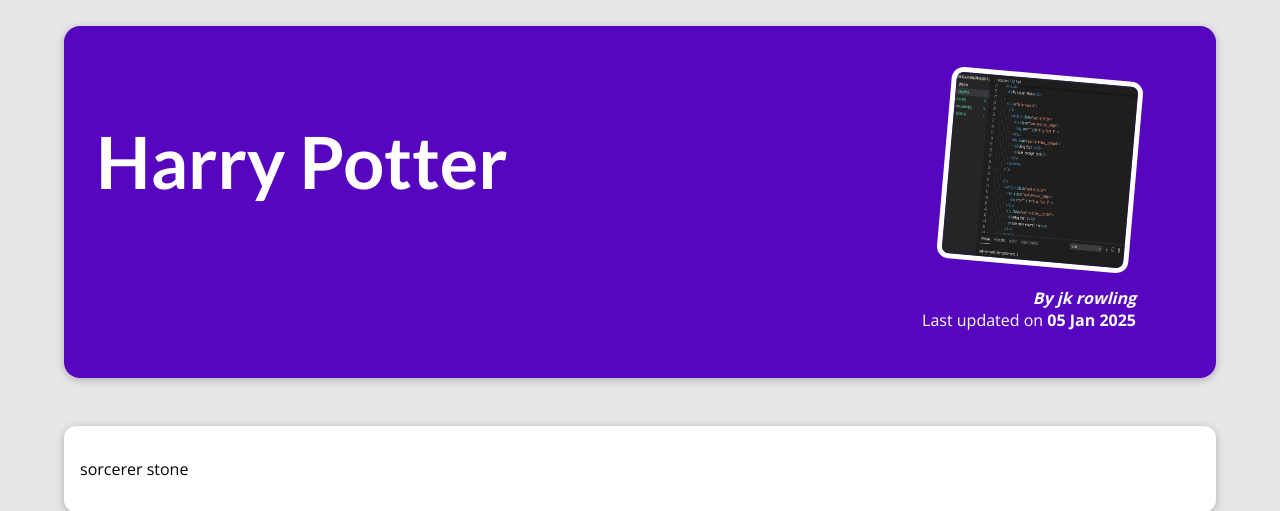
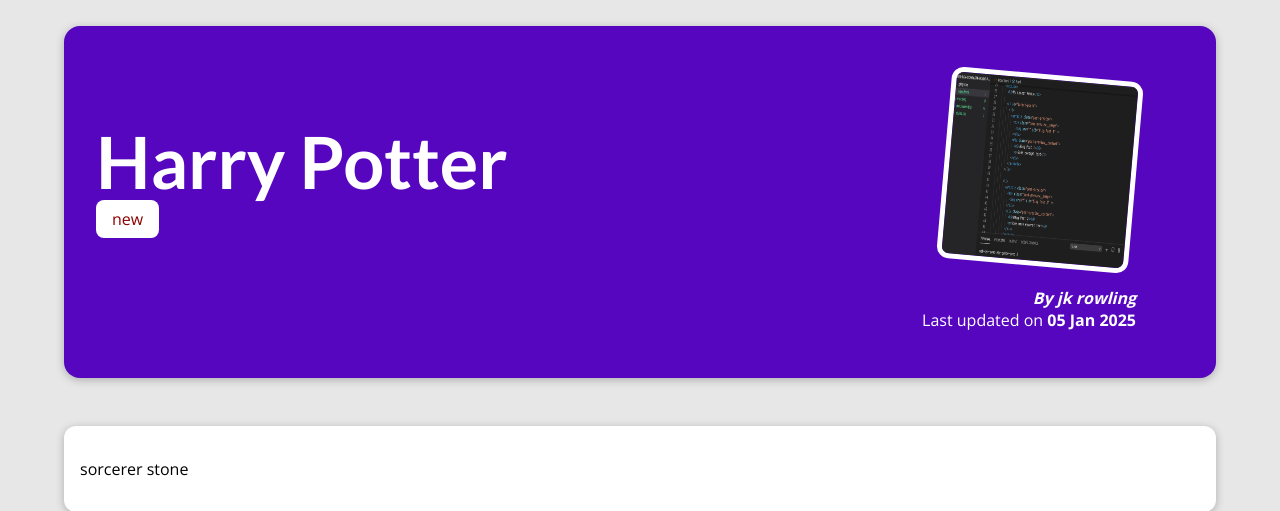
Before and after one commit to JOCOghub/django_blog, a Django app: a page that uses my_site/blog/templates/blog/post-detail.html in a window 1280 px wide. Shown: the part 206-717 px from the top of the page. Run offline with Django 5.2, Linux system fonts and the light colour scheme; data comes from the database, SQL or seed files in the repository.

Commit message:
adds models 3

```diff
--- a/my_site/blog/static/blog/post-detail.css
+++ b/my_site/blog/static/blog/post-detail.css
@@ -22,6 +22,7 @@
 #summary h2 {
     color: white;
     font-size: 4.5rem;
+    margin-bottom: 0.25rem;
 }
 
 #summary article {
@@ -60,3 +61,10 @@
     border-radius: 12px;
     box-shadow: 0 2px 8px rgba(0, 0, 0, 0.25);
 }
+
+.tag {
+    background-color: white;
+    color: darkred;
+    padding: 0.5rem 1rem;
+    border-radius: 8px;
+}
--- a/my_site/blog/templates/blog/post-detail.html
+++ b/my_site/blog/templates/blog/post-detail.html
@@ -12,6 +12,11 @@
 {% block content %}
 <section id="summary">
   <h2>{{ post.title }}</h2>
+  <div>
+    {%for tag in post_tags%}
+    <span class="tag"> {{ tag.caption }} </span>
+    {%endfor%}
+  </div>
   <article>
     <img src="{% static "blog/images/"|add:post.image_name %}" alt="{{ post.title }}" />
     <address>By {{ post.author }}</address>
--- a/my_site/blog/views.py
+++ b/my_site/blog/views.py
@@ -25,5 +25,6 @@
 def post_detail(request, slug):
     identified_post = get_object_or_404(Post, slug=slug)
     return render(request, "blog/post-detail.html", {
-      "post": identified_post
+      "post": identified_post,
+      "post_tags": identified_post.tags.all()
     })
```
